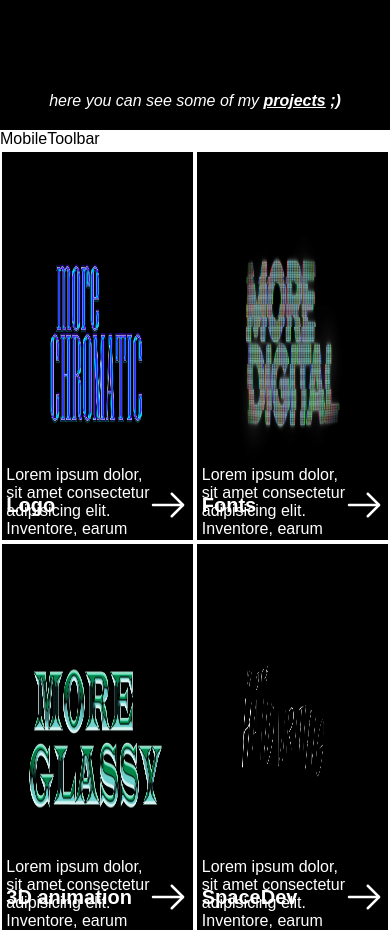
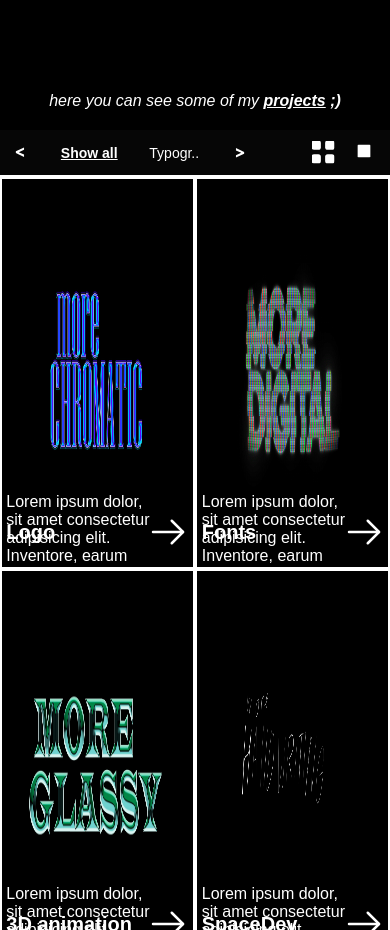
Before and after one commit to VRomanenko04/designer-portfolio, a React (Vite) app: page / in a window 390 px wide. Shown: the part 1440-2370 px from the top of the page. Built offline with nearby package versions, Linux system fonts and the light colour scheme.

Commit message:
Сделал мобильный адаптив Toolbar без анимаций

```diff
--- a/src/components/DesktopToolbar/DesktopToolbar.tsx
+++ b/src/components/DesktopToolbar/DesktopToolbar.tsx
@@ -1,7 +1,7 @@
 import ToolbarBtns from '../ToolbarBtns/ToolbarBtns';
 import styles from './DesktopToolbar.module.scss';
 
-interface IToolbar {
+export interface IToolbar {
     chosenLook: string,
     chosenType: string,
     handleOtherType: (type: string) => void,
--- a/src/components/MobileToolbar/MobileToolbar.module.scss
+++ b/src/components/MobileToolbar/MobileToolbar.module.scss
@@ -0,0 +1,38 @@
+@import '../../styles/var.scss';
+
+.container {
+    background-color: $gayblack;
+    display: flex;
+    flex-direction: row;
+    align-items: center;
+    justify-content: space-between;
+    padding: 0 5px;
+}
+
+.toolbar__slider {
+    display: flex;
+    align-items: center;
+    overflow: hidden;
+    position: relative;
+
+    div {
+        display: flex;
+        justify-content: space-around;
+        margin: 0 10px;
+        width: 170px;
+    }
+}
+
+.typeBtn {
+    font-size: 14px;
+    font-weight: 500;
+}
+
+.right__arrow,
+.left__arrow {
+    cursor: pointer;
+}
+
+.right__arrow {
+    transform: rotate(180deg);
+}
--- a/src/components/MobileToolbar/MobileToolbar.tsx
+++ b/src/components/MobileToolbar/MobileToolbar.tsx
@@ -1,9 +1,51 @@
+import { IToolbar } from '../DesktopToolbar/DesktopToolbar';
+import ToolbarBtns from '../ToolbarBtns/ToolbarBtns';
 import styles from './MobileToolbar.module.scss';
+import arrow from '../../assets/small-arrow.svg';
+import { useState } from 'react';
 
-const MobileToolbar = () => {
+const itemsPerPage = 2;
+
+const MobileToolbar = ({ chosenLook, chosenType, handleOtherType, handleOtherLook, typesList, activeType }: IToolbar) => {
+    const [startIndex, setStartIndex] = useState(0);
+
+    const handleNext = () => {
+        setStartIndex((prevIndex: number) => (prevIndex + 1) % typesList.length);
+    };
+
+    const handlePrev = () => {
+        setStartIndex((prevIndex: number) => (prevIndex - 1 + typesList.length) % typesList.length);
+    };
+
+    const visibleTypes = typesList.slice(startIndex, startIndex + itemsPerPage);
+
     return (
-        <div>MobileToolbar</div>
+        <section className={styles.container}>
+            <div className={styles.toolbar__slider}>
+                <button onClick={handlePrev} className={styles.left__arrow}>
+                    <img src={arrow} alt="left arrow" />
+                </button>
+                <div>
+                    {visibleTypes.map((type, index) => (
+                        <button
+                            onClick={() => handleOtherType(type)}
+                            key={index}
+                                className={type === chosenType ? activeType : styles.typeBtn}
+                        >
+                            {type}
+                        </button>
+                    ))}
+                </div>
+                <button onClick={handleNext} className={styles.right__arrow}>
+                    <img src={arrow} alt="right arrow" />
+                </button>
+            </div>
+            <ToolbarBtns
+                handleOtherLook={handleOtherLook}
+                chosenLook={chosenLook}
+            />
+        </section>
     )
 }
 
-export default MobileToolbar
+export default MobileToolbar;
--- a/src/components/Toolbar/Toolbar.module.scss
+++ b/src/components/Toolbar/Toolbar.module.scss
@@ -3,6 +3,11 @@
 @media screen and (max-width: 1430px) {
     .desktop {
         display: none;
+    }
+
+    .typeBtn {
+        font-size: 14px;
+        font-weight: 500;
     }
 }
 
@@ -10,12 +15,12 @@
     .mobile {
         display: none;
     }
-}
 
-.typeBtn {
-    font-size: $basicFont;
-    font-weight: 500;
-    margin: 0 20px;
+    .typeBtn {
+        font-size: $basicFont;
+        font-weight: 500;
+        margin: 0 20px;
+    }
 }
 
 .selectedType {
--- a/src/components/Toolbar/Toolbar.tsx
+++ b/src/components/Toolbar/Toolbar.tsx
@@ -4,7 +4,7 @@ import MobileToolbar from '../MobileToolbar/MobileToolbar';
 import styles from './Toolbar.module.scss'
 import { RootState } from '../../store/store';
 import { actions } from '../../store/ProjectsTypeFilter/ProjectsTypeFilter.slice';
-import { types } from '../../projects';
+import { types, mobileTypes } from '../../projects';
 
 const Toolbar = () => {
     const chosenType = useSelector((state: RootState) => state.projectsType);
@@ -34,7 +34,14 @@ const Toolbar = () => {
                 />
             </section>
             <section className={styles.mobile}>
-                <MobileToolbar />
+                <MobileToolbar
+                    typesList={mobileTypes}
+                    chosenLook={chosenLook}
+                    chosenType={chosenType}
+                    handleOtherLook={handleOtherLook}
+                    handleOtherType={handleOtherType}
+                    activeType={activeTypeStyle}
+                />
             </section>
         </>
     )
--- a/src/components/ToolbarBtns/ToolbarBtns.module.scss
+++ b/src/components/ToolbarBtns/ToolbarBtns.module.scss
@@ -23,3 +23,21 @@
     transform: scale(0.6);
     transition: all 0.3s;
 }
+
+@media screen and (max-width: 600px) {
+    .smallSquares__btn {
+        height: 20px;
+    }
+
+    .bigSquares__btn {
+        height: 20px;
+    }
+
+    .squareBig__btn {
+        height: 22px;
+    }
+
+    .squareSmall__btn {
+        height: 22px;
+    }
+}
--- a/src/projects.ts
+++ b/src/projects.ts
@@ -5,11 +5,12 @@ import project4Img from './assets/project_main_img_4.png';
 
 
 export const types = ['Show all', 'Typography', '2D & 3D', 'Animations', 'UI/UX', 'Personal Projects', 'Projects for clients', 'Other'];
+export const mobileTypes = ['Show all', 'Typogr..', '2D & 3D', 'Animations', 'UI/UX', 'Personal..', 'Commercial', 'Other'];
 
 export const projects = [
     {
         title: 'Logo',
-        types: ['Show all', '2D & 3D', 'Projects for clients'],
+        types: ['Show all', '2D & 3D', 'Projects for clients', 'Commercial'],
         shortDescription: 'Lorem ipsum dolor, sit amet consectetur adipisicing elit. Inventore, earum accusamus officiis modi perferendis delectus voluptatibus libero, esse omnis voluptas tempore nemo at ipsam suscipit!',
         modalDescription: 'Lorem ipsum dolor sit amet consectetur, adipisicing elit. Necessitatibus perferendis, consectetur debitis tempore odio quidem fuga quasi officia nostrum molestiae sequi ipsum? Labore, quas commodi voluptatum quam rerum facere natus ipsum eveniet quis illum odio nobis mollitia ipsam officia libero amet cumque et deserunt? Mollitia.',
         image: project1Img,
@@ -21,7 +22,7 @@ export const projects = [
     },
     {
         title: 'Fonts',
-        types: ['Show all', 'Typography', 'Personal Projects'],
+        types: ['Show all', 'Typography', 'Typogr..', 'Personal Projects', 'Personal..'],
         shortDescription: 'Lorem ipsum dolor, sit amet consectetur adipisicing elit. Inventore, earum accusamus officiis modi perferendis delectus voluptatibus libero, esse omnis voluptas tempore nemo at ipsam suscipit!',
         modalDescription: 'Lorem ipsum dolor sit amet consectetur, adipisicing elit. Necessitatibus perferendis, consectetur debitis tempore odio quidem fuga quasi officia nostrum molestiae sequi ipsum? Labore, quas commodi voluptatum quam rerum facere natus ipsum eveniet quis illum odio nobis mollitia ipsam officia libero amet cumque et deserunt? Mollitia.',
         image: project2Img,
@@ -33,7 +34,7 @@ export const projects = [
     },
     {
         title: '3D animation',
-        types: ['Show all', '2D & 3D', 'Personal Projects', 'Animations'],
+        types: ['Show all', '2D & 3D', 'Personal Projects', 'Personal..', 'Animations'],
         shortDescription: 'Lorem ipsum dolor, sit amet consectetur adipisicing elit. Inventore, earum accusamus officiis modi perferendis delectus voluptatibus libero, esse omnis voluptas tempore nemo at ipsam suscipit!',
         modalDescription: 'Lorem ipsum dolor sit amet consectetur, adipisicing elit. Necessitatibus perferendis, consectetur debitis tempore odio quidem fuga quasi officia nostrum molestiae sequi ipsum? Labore, quas commodi voluptatum quam rerum facere natus ipsum eveniet quis illum odio nobis mollitia ipsam officia libero amet cumque et deserunt? Mollitia.',
         image: project3Img,
@@ -45,7 +46,7 @@ export const projects = [
     },
     {
         title: 'SpaceDev',
-        types: ['Show all', 'UI/UX', '2D & 3D', 'Projects for clients'],
+        types: ['Show all', 'UI/UX', '2D & 3D', 'Projects for clients', 'Commercial'],
         shortDescription: 'Lorem ipsum dolor, sit amet consectetur adipisicing elit. Inventore, earum accusamus officiis modi perferendis delectus voluptatibus libero, esse omnis voluptas tempore nemo at ipsam suscipit!',
         modalDescription: 'Lorem ipsum dolor sit amet consectetur, adipisicing elit. Necessitatibus perferendis, consectetur debitis tempore odio quidem fuga quasi officia nostrum molestiae sequi ipsum? Labore, quas commodi voluptatum quam rerum facere natus ipsum eveniet quis illum odio nobis mollitia ipsam officia libero amet cumque et deserunt? Mollitia.',
         image: project4Img,
```
Also changed, not shown: src/assets/small-arrow.svg (added).
